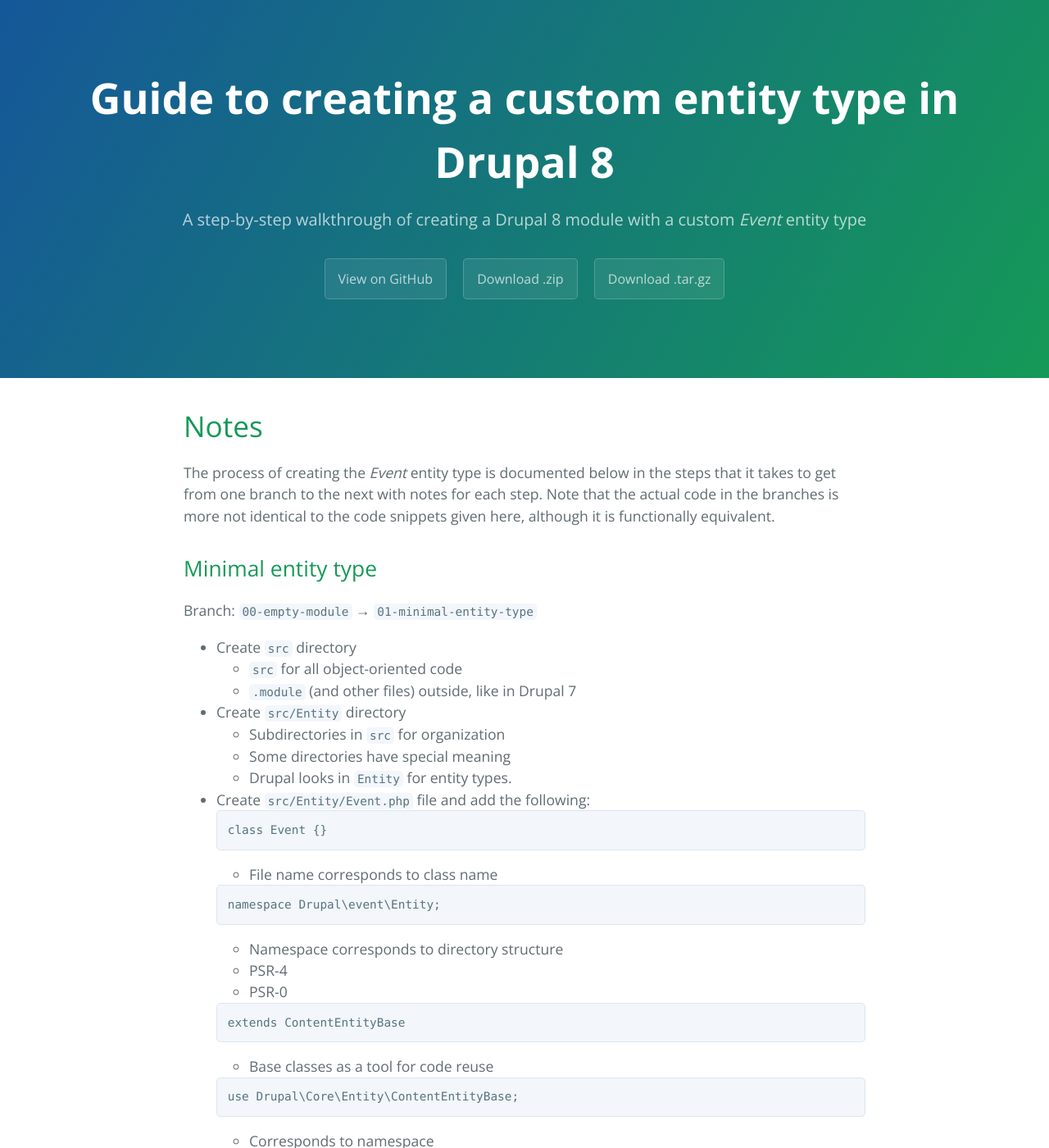
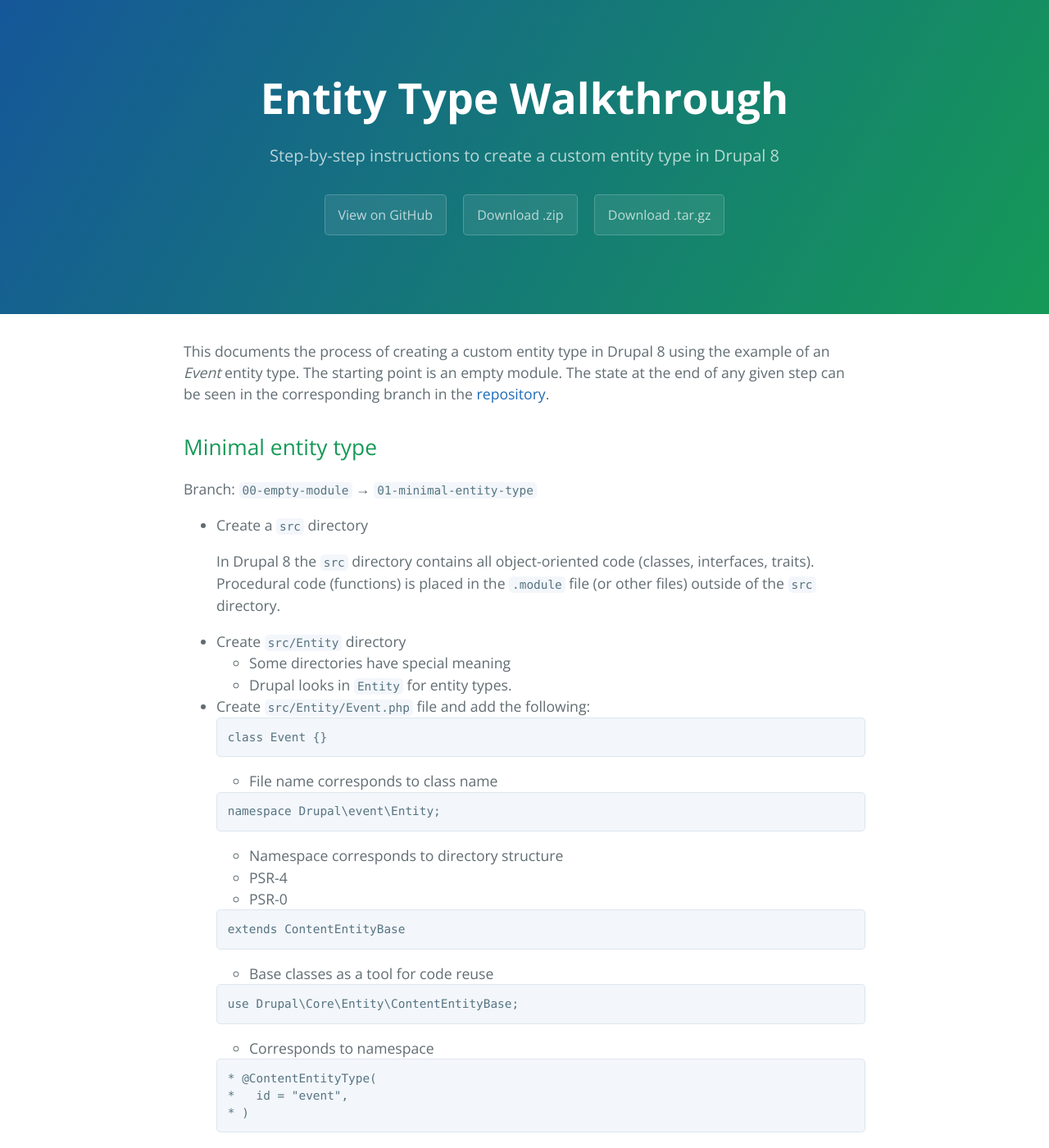
Before and after one commit to drupal-entity-training/event, a Jekyll site: the page built from index.md, in a window 1280 px wide and 1400 px high. Shown: the whole window at 82% size. Built offline with Jekyll 4.4.1, drawn with Linux system fonts in a browser that asks for light colours; some of the changed text lies outside the part shown.

Commit message:
Some fixes for the very first steps

```diff
--- a/_config.yml
+++ b/_config.yml
@@ -1,6 +1,6 @@
 # Setup
-title:        Guide to creating a custom entity type in Drupal 8
-tagline:      A step-by-step walkthrough of creating a Drupal 8 module with a custom <em>Event</em> entity type
+title:        Entity Type Walkthrough
+tagline:      Step-by-step instructions to create a custom entity type in Drupal 8
 baseurl:      "/event"
 
 # About/contact
--- a/index.md
+++ b/index.md
@@ -3,22 +3,21 @@ layout: default
 title: {{ site.name }}
 ---
 
-# Notes
-
-The process of creating the _Event_ entity type is documented below in the steps
-that it takes to get from one branch to the next with notes for each step. Note
-that the actual code in the branches is more not identical to the code snippets
-given here, although it is functionally equivalent.
+This documents the process of creating a custom entity type in Drupal 8 using
+the example of an  _Event_ entity type. The starting point is an empty module.
+The state at the end of any given step can be seen in the corresponding branch
+in the [repository](https://github.com/drupal-entity-training/event).
 
 ## Minimal entity type
 Branch: `00-empty-module` → `01-minimal-entity-type`
 
-* Create `src` directory
-  * `src` for all object-oriented code
-  * `.module` (and other files) outside, like in Drupal 7
+* Create a `src` directory
+
+  In Drupal 8 the `src` directory contains all object-oriented code (classes,
+  interfaces, traits). Procedural code (functions) is placed in the `.module`
+  file (or other files) outside of the `src` directory.
 
 * Create `src/Entity` directory
-  * Subdirectories in `src` for organization
   * Some directories have special meaning
   * Drupal looks in `Entity` for entity types.
 
```
